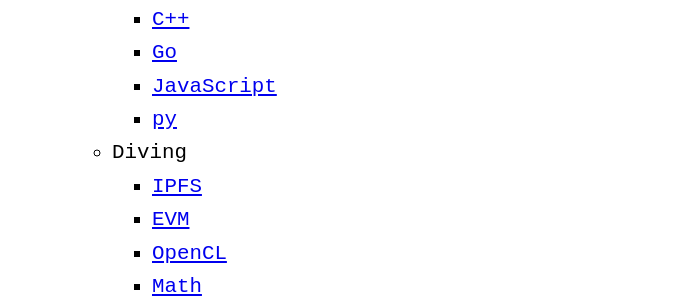
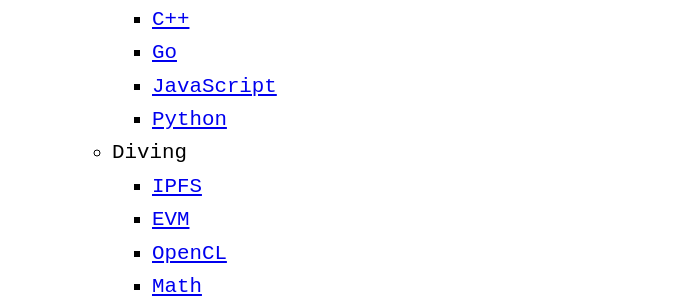
Before and after one commit to zTgx/zTgx.github.io, a Jekyll site: the page built from index.md, in a window 1280 px wide. Shown: the part 924-1224 px from the top of the page, without its empty margins (288-966 px from the left). Built offline with Jekyll 4.4.1, drawn with Linux system fonts in a browser that asks for light colours.

Commit message:
feat: update

```diff
--- a/_data/menu.yml
+++ b/_data/menu.yml
@@ -44,7 +44,7 @@
           - title: JavaScript
             url: archives/js-archive.html
 
-          - title: py
+          - title: Python
             url: archives/py-archive.html
 
       # 研究领域
```
